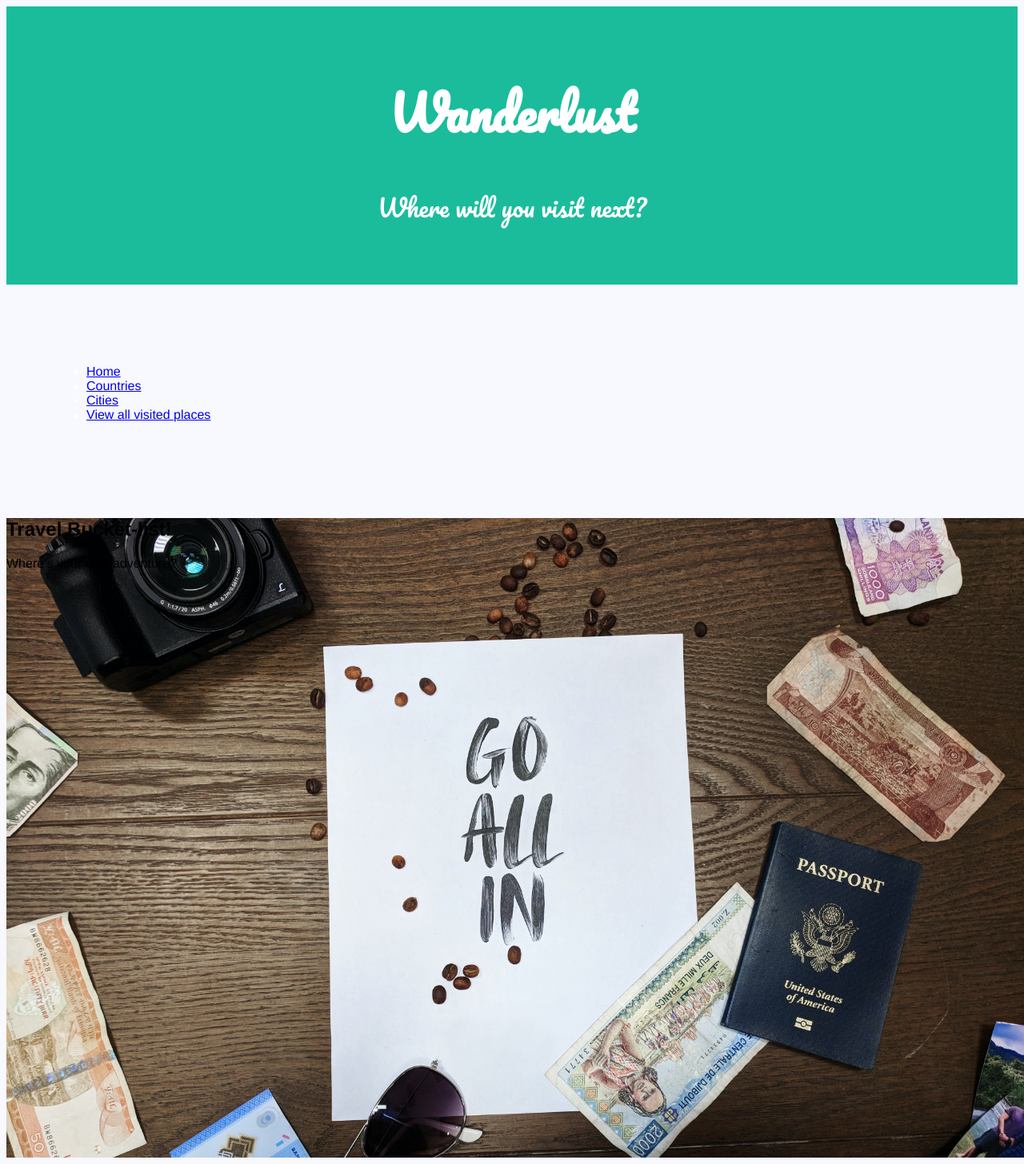
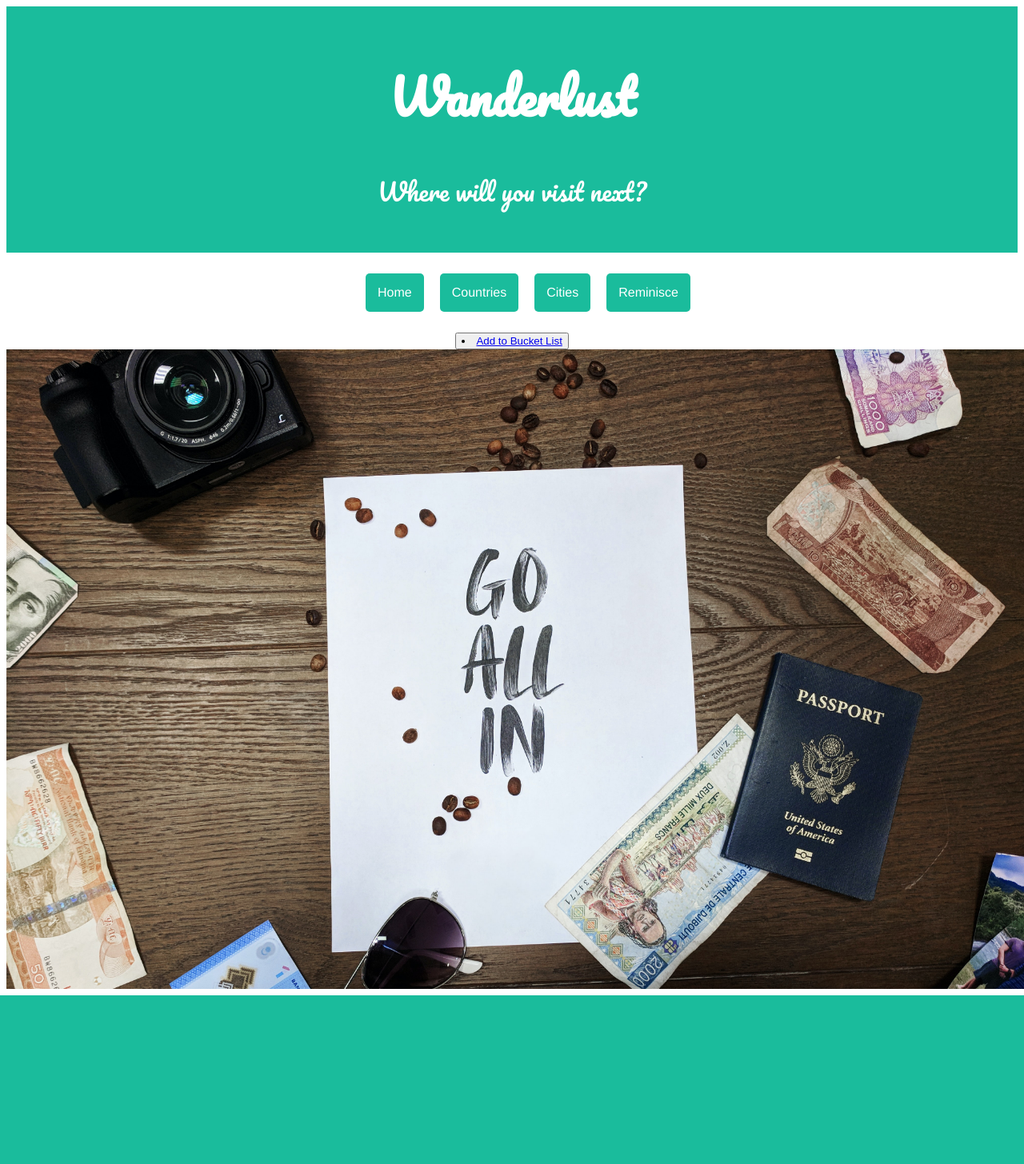
Before and after one commit to ruthironside/travel_bucket_list_project, a Flask app: page / in a window 1280 px wide. Shown: the whole page at 80% size. After the commit the page ends 1245 px from the top, so only its background shows below. Run offline with Flask 2, Linux system fonts and the light colour scheme.

Commit message:
add some more css

```diff
--- a/static/css/style.css
+++ b/static/css/style.css
@@ -1,26 +1,32 @@
 #home-image {
     width:100vw;
     height:100vh;
-    background-image: url('images/background.jpg');
+    background-image: url('static/images/background.jpg');
     background-repeat: no-repeat;
     background-size: cover;
 }
 
 body {
   font-family: "Helvetica", arial, sans-serif;
-  background-color: ghostwhite;
+  background-color: rgb(255, 255, 255);
 }
 
-body > header {
+/* body > header {
     margin: 0;
     color: white;
     display: flex;
     flex-direction: row;
     justify-content: space-between;
-}
+} */
+
+/* body > header > nav > ul {
+  padding: 30px;
+  text-decoration: none;
+} */
 
 .header {
-  padding: 40px;
+  margin: 0px;
+  padding: 20px;
   text-align: center;
   background: #1abc9c;
   color: white;
@@ -28,10 +34,39 @@
   font-family: 'Pacifico', cursive;
 }
 
+/* .menu {
+    display: inline;
+    list-style-type: none;
+    margin: 0;
+    padding: 0;
+    text-align: center;
+    display: inline-block;
+    padding: 8px;
+    background-color: #00c3ff;
+    display: flex;
+} */
+
 .menu {
-  /* display: flex;
-  flex-direction: row; */
-  margin: 50px;
-  padding: 50px;
-  text-decoration: none;
+  display: flex;
+  align-items: center;
+  justify-content: center;
+
 }
+.menu li {
+  list-style: none;
+}
+
+.menu a {
+  margin: 10px;
+  border-radius: 5px;
+  background: #1abc9c;
+  color: #fff;
+    display: block;
+    padding: 15px;
+    text-decoration: none;
+
+}
+
+body > main {
+  text-align: center;
+}
--- a/templates/base.html
+++ b/templates/base.html
@@ -6,6 +6,7 @@
     <meta http-equiv="X-UA-Compatible" content="ie=edge">
     <link rel="stylesheet" href="{{ url_for('static', filename='css/style.css') }}">
     <link href="https://fonts.googleapis.com/css2?family=Pacifico&display=swap" rel="stylesheet">
+    <link rel="stylesheet" href="https://cdnjs.cloudflare.com/ajax/libs/font-awesome/4.7.0/css/font-awesome.min.css">
     <title>Travel Bucket List</title>
 </head>
 <body>
@@ -13,17 +14,20 @@
         <h1>Wanderlust</h1>
         <p>Where will you visit next?</p>
     </div>
+
     <header>
         <nav>
             <ul class="menu">
-                <li><a href="/">Home</a></li>
-                <li><a href="/countries">Countries</a></li>
-                <li><a href="/cities">Cities</a></li>
-                <li><a href="/visited">View all visited places</a></li>
+                <li><a href="/" style="text-decoration: none;">Home</a></li>
+                <li><a href="/countries" style="text-decoration: none;">Countries</a></li>
+                <li><a href="/cities" style="text-decoration: none;">Cities</a></li>
+                <li><a href="/visited" style="text-decoration: none;">Reminisce</a></li>
             </ul>
         </nav>
     </header>
-    <div class="container">
+    <main>
+        <button class="button"><li><a href="/countries">Add to Bucket List</a></li></button>
+    </main>
         {% block content %}
         {% endblock %}
     </div>
--- a/templates/index.html
+++ b/templates/index.html
@@ -1,8 +1,8 @@
 {% extends "base.html" %}
 {% block content %}
 <section id="home-image">
-    <h1>Travel Bucket-list!</h1>
+    <!-- <h1>Travel Bucket-list!</h1>
 
-    <p>Where's your next adventure?</p>
+    <p>Where's your next adventure?</p> -->
 </section>
 {% endblock content %}
```
